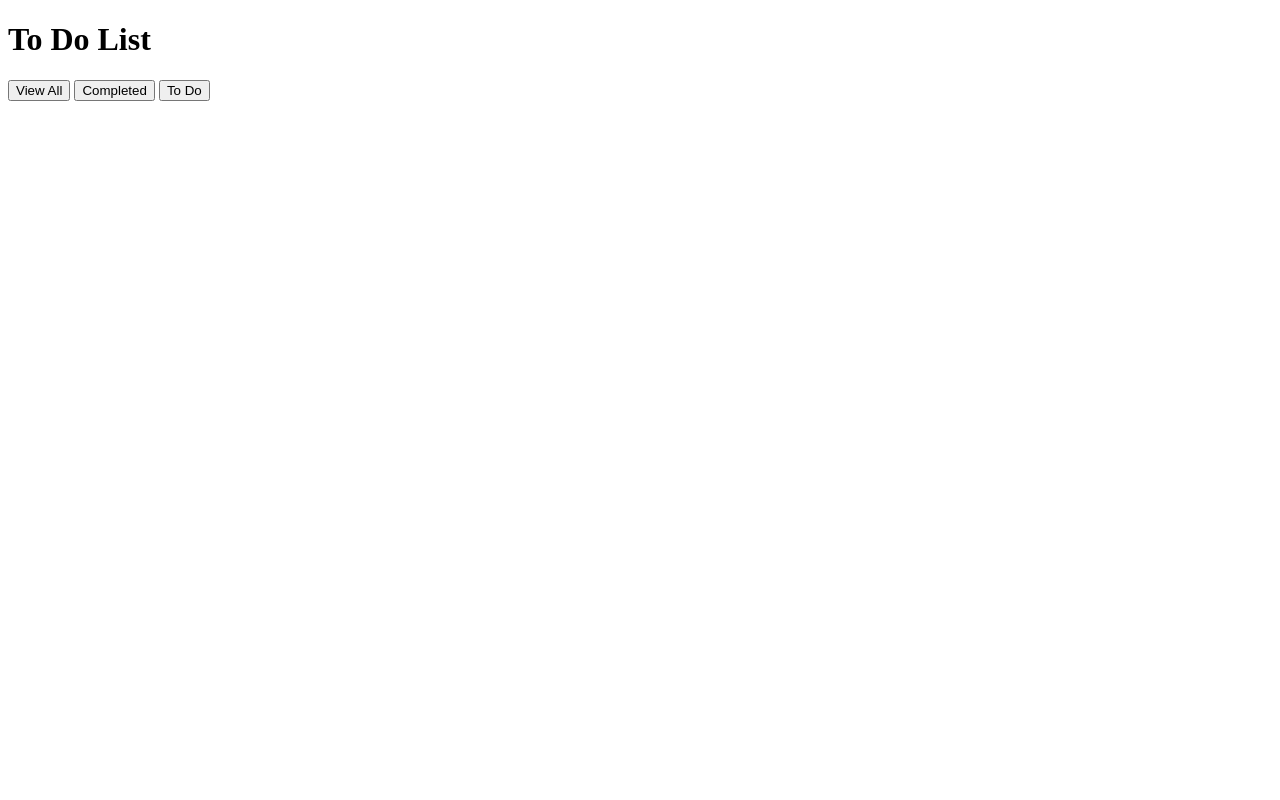
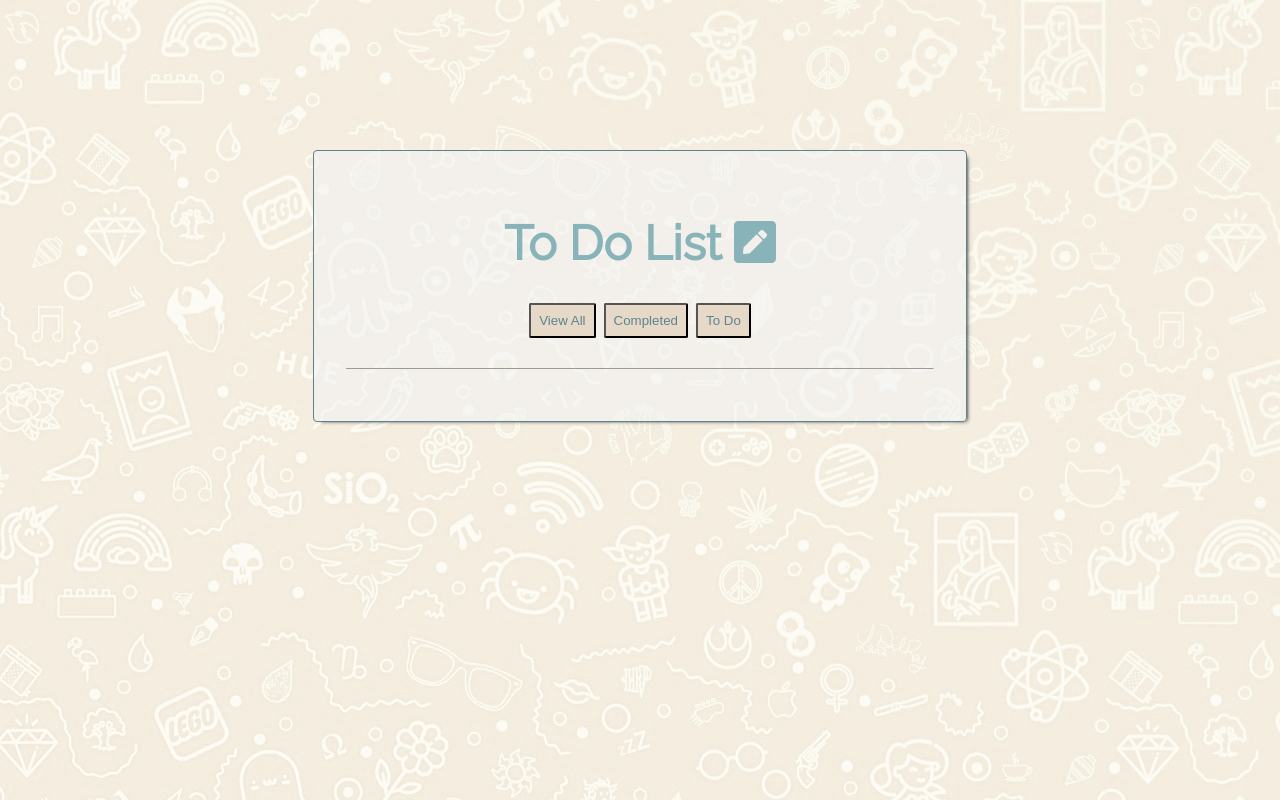
Before and after one commit to Tophu/todo_list_api, a website: page public/index.html in a window 1280 px wide. Drawn offline with nearby package versions, Linux system fonts and the light colour scheme.

Commit message:
styling completed

```diff
--- a/public/index.html
+++ b/public/index.html
@@ -4,20 +4,36 @@
 <head>
   <meta charset="utf-8">
   <title>Todo List</title>
+  <link rel="stylesheet" href="https://cdnjs.cloudflare.com/ajax/libs/animate.css/3.7.0/animate.min.css">
+  <link rel="stylesheet" href="https://use.fontawesome.com/releases/v5.8.2/css/all.css"
+    integrity="sha384-oS3vJWv+0UjzBfQzYUhtDYW+Pj2yciDJxpsK1OYPAYjqT085Qq/1cq5FLXAZQ7Ay" crossorigin="anonymous">
   <link rel="stylesheet" href="css/styles.css">
 </head>
 
 <body>
-  <div class="container">
-    <h1>To Do List</h1>
-    <button id="view-all">View All</button>
-    <button id="completedToDo">Completed</button>
-    <button id="tasksToDo">To Do</button>
-    <div id="display">
-      <div id="getTitle"></div>
+  <div id="wrapper">
+    <div class="container">
+      <div class="todo-container animated fadeIn">
+        <h1 class="animated fadeInDown">To Do List <i class="fas fa-pen-square"></i></h1>
+        <div class="btns">
+          <button id="view-all" class="btn animated fadeInUp">View All</button>
+          <button id="completedToDo" class="btn animated fadeInUp">Completed</button>
+          <button id="tasksToDo" class="btn animated fadeInUp">To Do</button>
+        </div>
+        <hr size="1" style="margin-top: 30px; margin-bottom: 20px; color: #5c848e">
+        <div id="display">
+        </div>
+      </div>
     </div>
   </div>
   <script src="js/scripts.js"></script>
+  <script src="https://code.jquery.com/jquery-3.4.1.min.js"
+    integrity="sha256-CSXorXvZcTkaix6Yvo6HppcZGetbYMGWSFlBw8HfCJo=" crossorigin="anonymous"></script>
+  <script>
+    $(".btn").click(function () {
+      $("#display").slideToggle(800);
+    });
+  </script>
 </body>
 
 </html>
--- a/public/js/scripts.js
+++ b/public/js/scripts.js
@@ -8,7 +8,7 @@ function getTitle() {
   fetch(jsonData)
     .then((res) => res.json())
     .then((data) => {
-      let output = '<p>All To Do:</p>';
+      let output = '<h2>All:</h2>';
       data.sort((a, b) => b - a).forEach(function (task) {
         // console.log(task.id);
         output += `
@@ -25,7 +25,7 @@ function completed() {
   fetch(jsonData)
     .then((res) => res.json())
     .then((data) => {
-      let output = `<p>Completed: ${data.length - 110}</p>`;
+      let output = `<h2>Completed: ${data.length - 110}</h2>`;
       data.forEach(function (task) {
         if (task.completed !== true) {
           return task
@@ -45,7 +45,7 @@ function toDo() {
   fetch(jsonData)
     .then((res) => res.json())
     .then((data) => {
-      let output = `<p>Completed: ${data.length - 90}</p>`;
+      let output = `<h2>To Do: ${data.length - 90}</h2>`;
       data.forEach(function (task) {
         if (task.completed === true) {
           return task
--- /dev/null
+++ b/public/sass/style.scss
@@ -0,0 +1,68 @@
+@import url('https://fonts.googleapis.com/css?family=Lato|Raleway');
+
+body {
+  box-sizing: border-box;
+  margin: 0;
+  padding: 0;
+  font-family: 'Raleway', sans-serif;
+  background: url('../img/todo_bg.jpg');
+}
+
+#wrapper {
+  margin-left:auto;
+  margin-right:auto;
+  width:960px;
+}
+.container {
+  display: flex;
+  justify-content: center;
+  margin: 150px 0 150px 0;
+  h1 {
+    text-align: center;
+    color: #88b4b9;
+    font-size: 3rem;
+  }
+  .btns {
+    text-align: center;
+    display: flex;
+    justify-content: center;
+  }
+  .todo-container {
+    padding: 2rem;
+    border: #5c848e solid 0.5px;
+    border-radius: 4px;
+    width: 588px;
+    box-shadow: 4px 3px 4px -4px;
+    background: rgba($color: #f2f2f2, $alpha: 0.6);
+    // position: fixed;
+    li {
+    color: #88b4b9;
+    list-style-type: circle;
+    }
+    h2 {
+      text-align: center;
+      color: #5c848e;
+    }
+    i {
+      transition: 0.3s;
+      &:hover {
+        color: #e6d9c8;
+      }
+    }
+  }
+}
+
+.btns {
+  button {
+    padding: 0.5rem;
+    margin: 0 4px 0 4px;
+    background: #e6d9c8;
+    border-radius: 2px;
+    color: #5c848e;
+    transition: 0.3s;
+    &:hover {
+      background:  #88b4b9;
+      color: aliceblue;
+    }
+  }
+}
```
Also changed, not shown: public/css/styles.css, public/img/todo_background.jpg (added), public/img/todo_bg.jpg (added), 1 other file.
